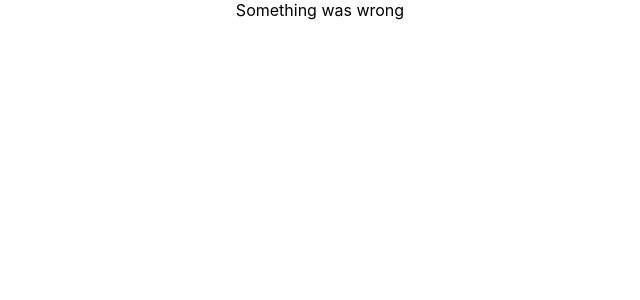
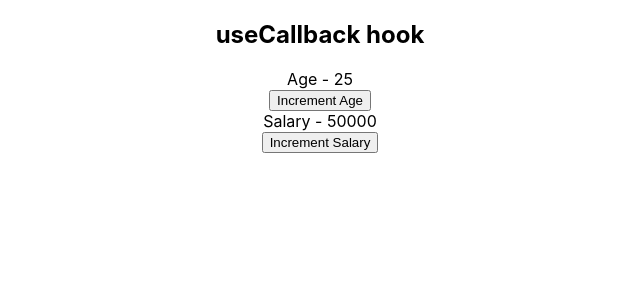
Before and after one commit to vapinedo/React-HooksCodevolution, a React (Create React App) app: page / in a window 1280 px wide. Shown: the top 300 px of the page, without its empty margins (320-960 px from the left). Built offline with nearby package versions, Linux system fonts and the light colour scheme; no server answers.

Commit message:
[ADD] useCallback Hook

```diff
--- a/src/App.js
+++ b/src/App.js
@@ -1,11 +1,11 @@
 import './App.css'
-import DataFetchingTwo from './components/04-useReducer/DataFetchingTwo';
+import ParentComponent from './components/05-useCallback/ParentComponent';
 
 function App() {
 
   return (
     <div className="App">
-      <DataFetchingTwo />
+      <ParentComponent />
     </div>
   );
 }
--- /dev/null
+++ b/src/components/05-useCallback/Button.js
@@ -0,0 +1,12 @@
+import React from 'react'
+
+function Button({ handleClick, children }) {
+    console.log('Rendering button - ', children)
+    return (
+        <button onClick={handleClick}>
+            {children}
+        </button>
+    )
+}
+
+export default React.memo(Button)
--- /dev/null
+++ b/src/components/05-useCallback/Count.js
@@ -0,0 +1,12 @@
+import React from 'react'
+
+function Count({ text, count }) {
+    console.log(`Rendering ${text}`)
+    return (
+        <div>
+            {text} - {count}
+        </div>
+    )
+}
+
+export default React.memo(Count)
--- /dev/null
+++ b/src/components/05-useCallback/ParentComponent.js
@@ -0,0 +1,30 @@
+import React, { useState, useCallback } from 'react'
+import Count from './Count'
+import Button from './Button'
+import Title from './Title'
+
+function ParentComponent() {
+
+    const [age, setAge] = useState(25)
+    const [salary, setSalary] = useState(50000)
+
+    const incrementAge = useCallback(() => {
+        setAge(age + 1)
+    }, [age])
+
+    const incrementSalary = useCallback( () => {
+        setSalary(salary + 1000)
+    }, [salary])
+
+    return (
+        <div>
+            <Title />
+            <Count text="Age" count={age} />
+            <Button handleClick={incrementAge}>Increment Age</Button>
+            <Count text="Salary" count={salary} />
+            <Button handleClick={incrementSalary}>Increment Salary</Button>
+        </div>
+    )
+}
+
+export default ParentComponent
--- /dev/null
+++ b/src/components/05-useCallback/Title.js
@@ -0,0 +1,10 @@
+import React from 'react'
+
+function Title() {
+    console.log('Rendering Title')
+    return (
+        <h2>useCallback hook</h2>
+    )
+}
+
+export default React.memo(Title)
```
